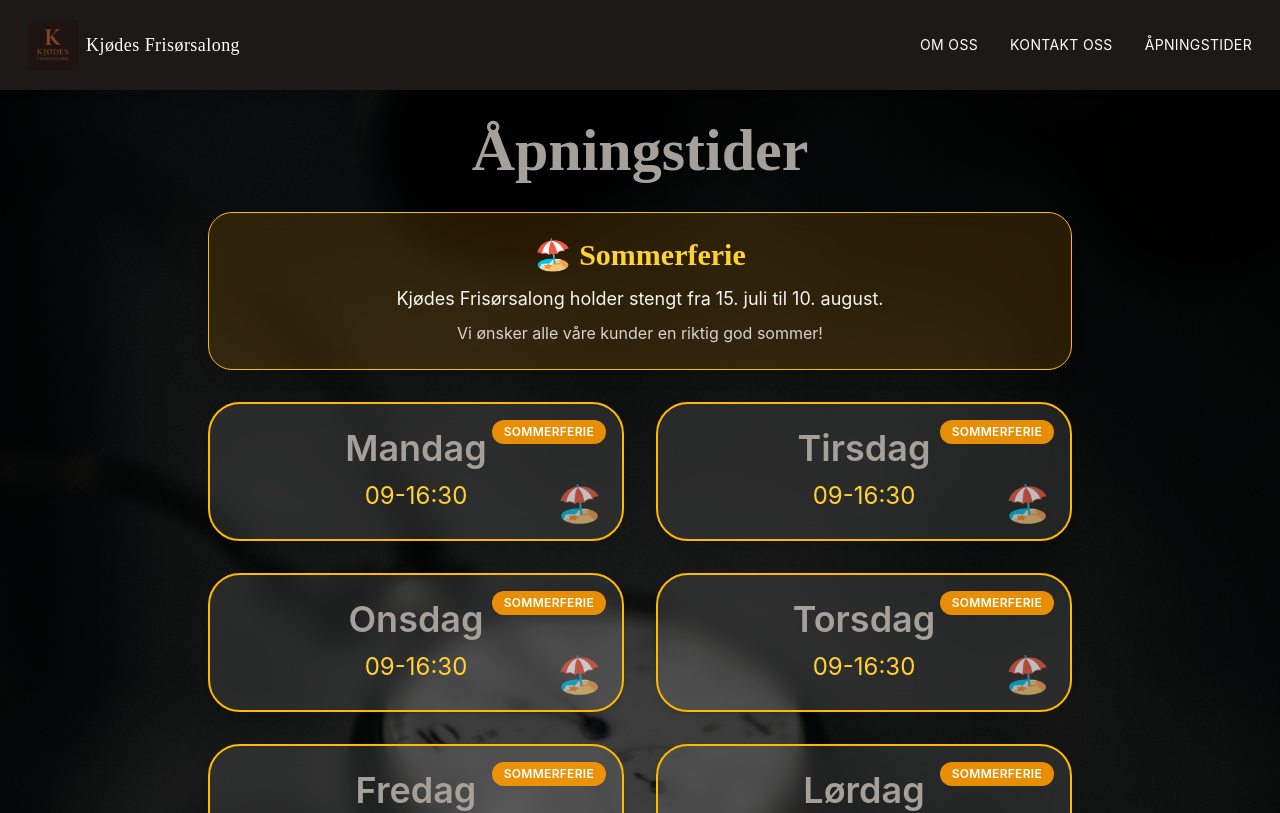
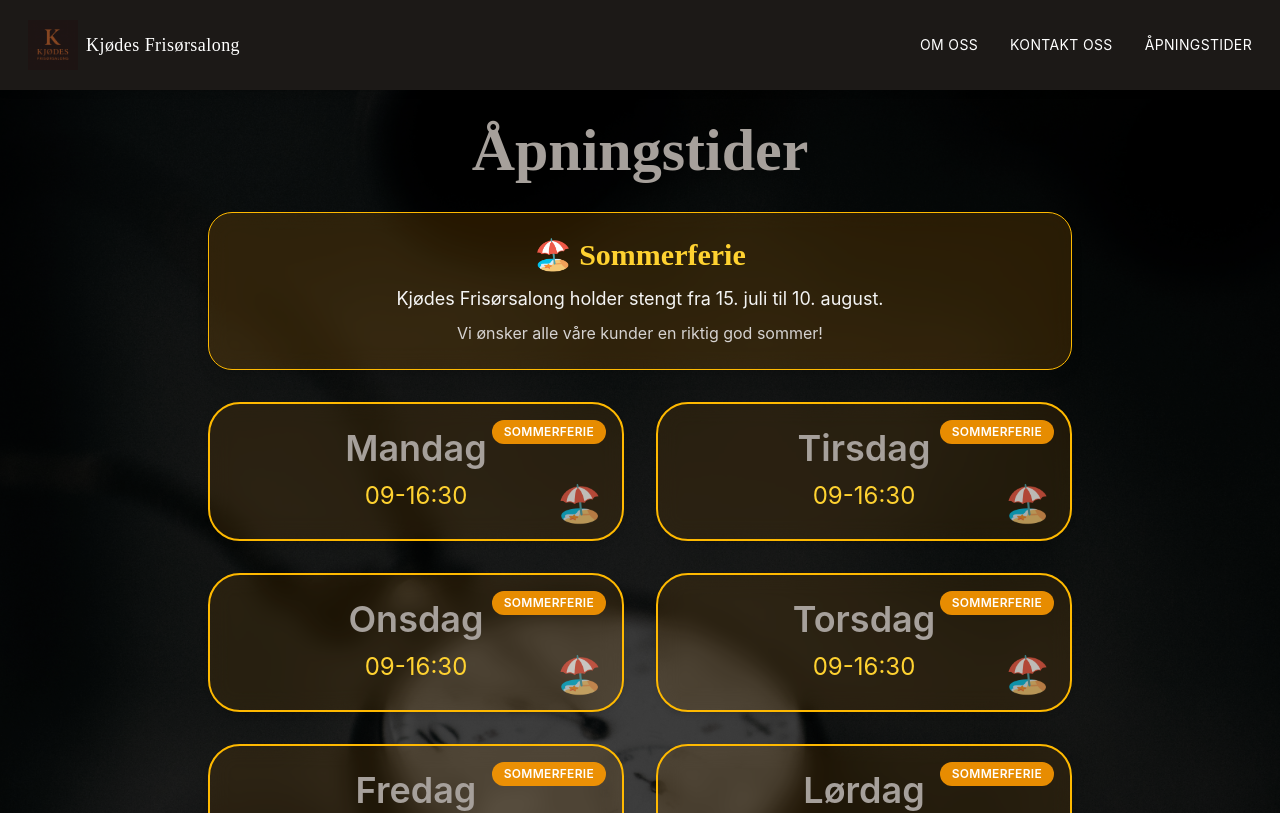
Before and after one commit to Reketino/Kjodes-Frisor, a Next.js app: page /apning in a window 1280 px wide. Shown: the top 813 px of the page. Built offline with nearby package versions, Linux system fonts and the light colour scheme.

Commit message:
chore: removed bg-white/10 from article

```diff
--- a/src/app/apning/page.js
+++ b/src/app/apning/page.js
@@ -127,8 +127,10 @@ export default function AapningPage() {
                 <article
                   className={`
                     relative
-                    group p-6 rounded-4xl
-                    bg-white/10 border-2
+                    group
+                    p-6
+                    rounded-4xl
+                   border-2
                     backdrop-blur-md shadow-md
                     transition-all duration-300
                   hover:bg-neutral-900
@@ -138,8 +140,8 @@ export default function AapningPage() {
             isClosedPeriod && activePeriod
             ? activePeriod.theme.card
              : isToday
-               ? "bg-green-500/20 border-2 border-green-500"
-               : "bg-white/10 border-2 border-stone-500"
+               ? "bg-green-500/20 border-green-500"
+               : "bg-white/10  border-stone-500"
            }
 
            ${
```
